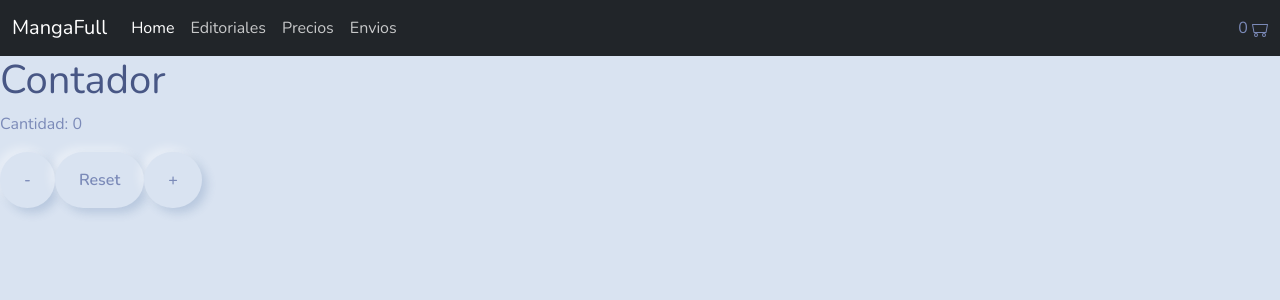
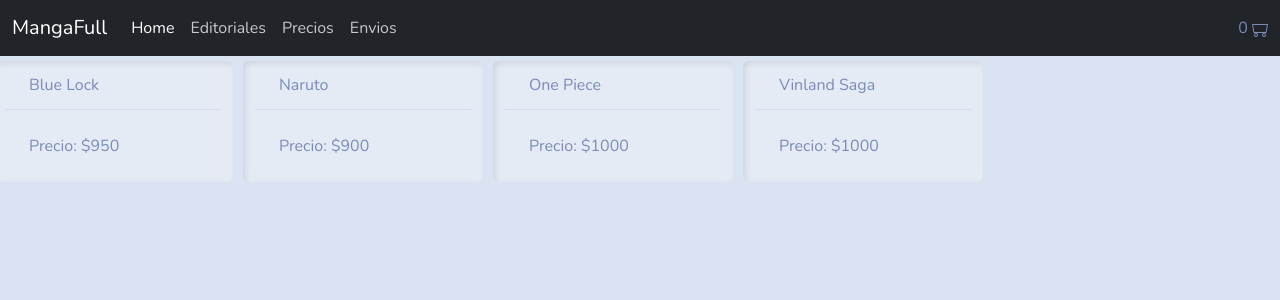
Before and after one commit to LucianoPiancatelli/Desafio-React, a React (Create React App) app: page / in a window 1280 px wide. Shown: the top 300 px of the page. Built offline with nearby package versions, Linux system fonts and the light colour scheme.

Commit message:
Desafio productos

```diff
--- a/src/App.jsx
+++ b/src/App.jsx
@@ -1,15 +1,17 @@
 
 import './components/App.css';
-import  Nav from  './components/navbar.jsx'
+import  Nav from  './components/Navbar.jsx'
 import ItemListContainer from './components/Itemlist';
-import Counter from './components/Contador';
+import Productos from './components/Producto';
+
 function App() {
   return (
     <div className="">
      <Nav/>
-     <ItemListContainer/>
+     <Productos/>
     </div>
   );
 }
 
+
 export default App;
--- a/src/components/Itemlist.jsx
+++ b/src/components/Itemlist.jsx
@@ -1,6 +1,6 @@
  import {React,useState} from "react";
  import Counter from "./Contador";
- import producto from  "./producto";
+ import producto from  "./Producto";
 
 
  export const ItemListContainer = () => {
@@ -12,7 +12,7 @@
     <div> <Counter/>
 
     <div>
-        <producto/>
+
     </div>
 
     </div>
--- /dev/null
+++ b/src/components/Producto.jsx
@@ -0,0 +1,60 @@
+import {React, useState, useEffect} from 'react';
+
+const productos = [
+    {id:"0",nombre:"Blue Lock",precio:"950", img: "../images/blue-lock.jpg"},
+    {id:"1",nombre:"Naruto",precio:"900", img: "../images/blue-lock.jpg"},
+    {id:"2",nombre:"One Piece",precio:"1000", img: "../images/blue-lock.jpg"},
+    {id:"3",nombre:"Vinland Saga",precio:"1000", img: "../images/blue-lock.jpg"},
+ ]
+
+
+function consultarPromesa(confirmacion) {
+
+    return new Promise ((res,rej) => {
+            if(confirmacion) {
+                res(productos)
+            } else {
+                rej("Acceso denegado")
+            }
+    })
+
+}
+
+const Productos = () => {
+
+    const [productos, setProductos] = useState([]);
+    useEffect(() => {
+        consultarPromesa(true)
+        .then(data => {
+        const productosJSX = data.map((producto, indice) =>
+            <div className="card border-primary mb-3" key={indice} style={{maxWidth: '15rem', margin: '5px'}}>
+                <div className="card-header">{producto.nombre}</div>
+                    <div className="card-body">
+
+                        <p className="card-text">Precio: ${producto.precio}</p>
+
+                </div>
+            </div>
+            )
+
+            console.log(productosJSX)
+
+            setProductos(productosJSX)
+        })
+        .catch(error => {
+            console.error(error)
+        })
+    }, []);
+
+
+    return (
+        <div className='row'>
+            {productos}
+        </div>
+    );
+}
+
+export default Productos;
+
+/*
+*/
--- a/src/components/producto.js
+++ /dev/null
@@ -1,36 +0,0 @@
-const producto = [
-
-    {
-
-        id:0,
-        titulo:"Blue Lock",
-        precio: 1200,
-        img: "../images/blue-lock.jpg"
-
-    },
-    {
-        id:1,
-        titulo:"naruto",
-        precio: 1100,
-        img: "../images/naruto.jpg"
-
-
-    },
-    {
-
-        id:2,
-        titulo:"One Piece",
-        precio: 1000,
-        img: "../images/one-piece.jpg"
-
-    },
-    {
-
-        id:3,
-        titulo:"Vinland",
-        precio: 1300,
-        img: "../images/vinland.jpg"
-
-    },
-
-]
--- a/src/index.js
+++ b/src/index.js
@@ -1,6 +1,6 @@
 import React from 'react';
 import ReactDOM from 'react-dom/client';
-import './index.css';
+import './Index.css';
 import App from './App.jsx';
 
 
```
